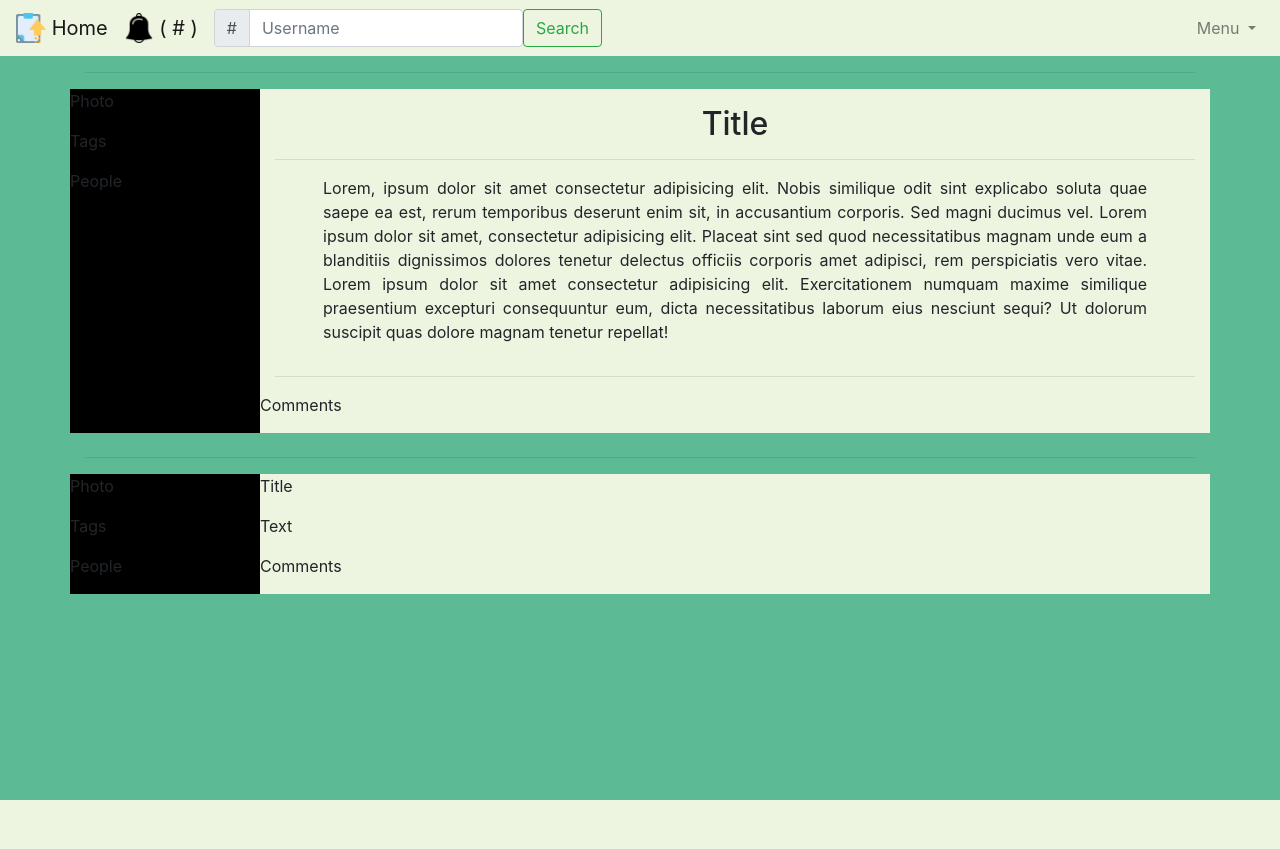
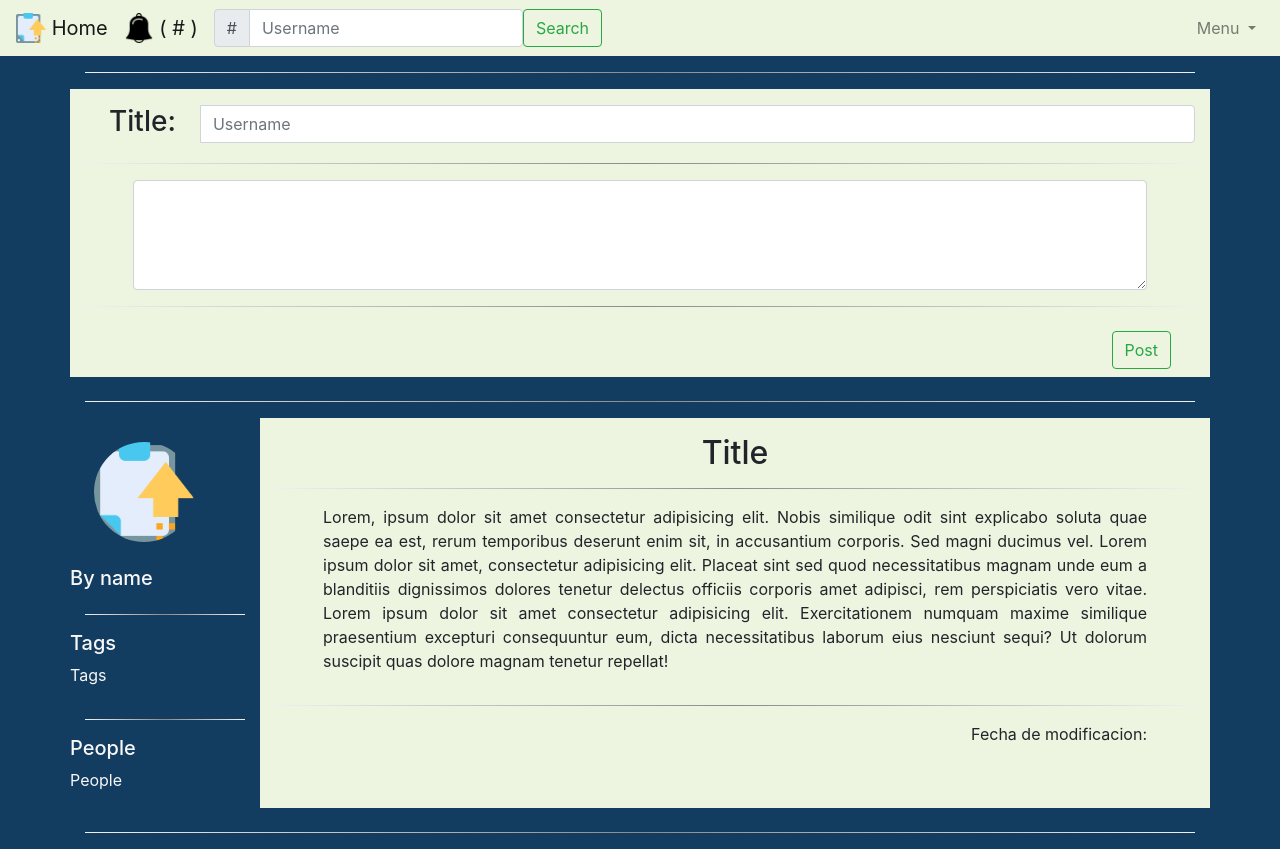
Before and after one commit to JuanGQCadavid/ST0263-Twitter, a Python web app: template front-end/templates/login.html in a window 1280 px wide. Before the commit the page ends 800 px from the top, so only its background shows below. Run offline with Jinja, Linux system fonts and the light colour scheme; the template is opened without the code that fills it, so the values that code supplies are empty; some libraries are stand-ins or nearby versions.

Commit message:
Twitter front done

```diff
--- a/front-end/templates/login.html
+++ b/front-end/templates/login.html
@@ -5,7 +5,6 @@
         <link rel="stylesheet" href="https://stackpath.bootstrapcdn.com/bootstrap/4.3.1/css/bootstrap.min.css" integrity="sha384-ggOyR0iXCbMQv3Xipma34MD+dH/1fQ784/j6cY/iJTQUOhcWr7x9JvoRxT2MZw1T" crossorigin="anonymous">
         <link href="style.css" rel="stylesheet" media="screen">
         <meta name="viewport" content="width=device-width, initial-scale=1.0">
-        <script src="js/bootstrap.min.js"></script>
 
     </head>
 
@@ -50,6 +49,7 @@
                             <div class="dropdown-divider"></div>
                             <a class="dropdown-item" href="#">Log out</a>
                         </div>
+
                     </li>
                 </ul>
             </div>
@@ -59,8 +59,33 @@
         <div class="container">
             <hr/>
 
+
+            <form class="row mb-4" style="background-color: #edf5e1;">
+
+                    <div class="col">
+
+                        <div class="my-3 input-group">
+                            <h3 class="mx-4">Title:</h3>
+                            <input type="text" class="form-control" placeholder="Username" aria-label="Topic" aria-describedby="basic-addon1">
+                        </div>
+
+                        <hr/>
+
+                        <div class="row mx-5 text-center">
+                            <textarea rows="4" cols="100" class="form-control" id="exampleFormControlTextarea1"></textarea>
+                        </div>
+
+                        <hr/>
+
+                        <div class="mx-4 d-flex flex-row-reverse" >
+                            <button class="btn btn-outline-success my-2" type="submit">Post</button>
+                        </div>
+                    </div>
+                </form>
+                <hr/>
+
             <div class="row mb-4" style="background-color: #edf5e1;">
-                <div class="col-md-2" style="background-color: black;">
+                <div class="col-md-2 border border-light border-0" id="left_body" style="background-color: #123c60;" >
 
                 <!-- this part is only for the comment specification, it contains
                 the user photo and the tags used on the comment.
@@ -71,11 +96,25 @@
 
                 Persons -->
                     <div class="row">
-                        <p>Photo</p>
+
+                        <img src="img/upgrade.png" class="rounded-circle border-0 m-4" width="100" height="100">
+
+                    </div>
+                    <div class="row">
+                        <h5> By name </h5>
+                    </div>
+                    <hr/>
+                    <div class="row">
+                        <h5> Tags </h5>
                     </div>
 
                     <div class="row">
                         <p> Tags </p>
+                    </div>
+
+                    <hr/>
+                    <div class="row">
+                        <h5> People </h5>
                     </div>
 
                     <div class="row">
@@ -106,64 +145,12 @@
 
                     <hr/>
 
-                    <div class="row">
-                            <p> Comments </p>
+                    <div class="mx-5 d-flex flex-row-reverse" >
+                       <p class="text-right dm-5">Fecha de modificacion: </p>
                     </div>
-
                 </div>
             </div>
-
             <hr/>
-
-            <div class="row mb-4" style="background-color: #edf5e1;">
-                    <div class="col-md-2" style="background-color: black;">
-
-                    <!-- this part is only for the comment specification, it contains
-                    the user photo and the tags used on the comment.
-
-                    photo
-
-                    tags
-
-                    Persons -->
-                        <div class="row">
-                            <p>Photo</p>
-                        </div>
-
-                        <div class="row">
-                            <p> Tags </p>
-                        </div>
-
-                        <div class="row">
-                            <p> People </p>
-                        </div>
-
-                    </div>
-                    <div class="col-md-10">
-                        <!-- This part contains the title, text and comments
-
-                        Title
-
-                        Text
-
-                        Comments -->
-
-                        <div class="row">
-                                <p> Title </p>
-                        </div>
-
-                        <div class="row">
-                                <p> Text </p>
-                        </div>
-
-                        <div class="row">
-                                <p> Comments </p>
-                        </div>
-
-                    </div>
-                </div>
-
-
 
         </div>
 
--- a/front-end/templates/style.css
+++ b/front-end/templates/style.css
@@ -4,6 +4,19 @@
 }
 
 body{
-    background-color: #5CBB95;
+    background-color: #123c60;
 
 }
+
+#left_body{
+    color: #f7f7f7
+}
+
+hr{
+    border: 0;
+    height: 1px;
+    background-image: -webkit-linear-gradient(left, #f0f0f0, #8c8b8b, #f0f0f0);
+    background-image: -moz-linear-gradient(left, #f0f0f0, #8c8b8b, #f0f0f0);
+    background-image: -ms-linear-gradient(left, #f0f0f0, #8c8b8b, #f0f0f0);
+    background-image: -o-linear-gradient(left, #f0f0f0, #8c8b8b, #f0f0f0);
+}
```
